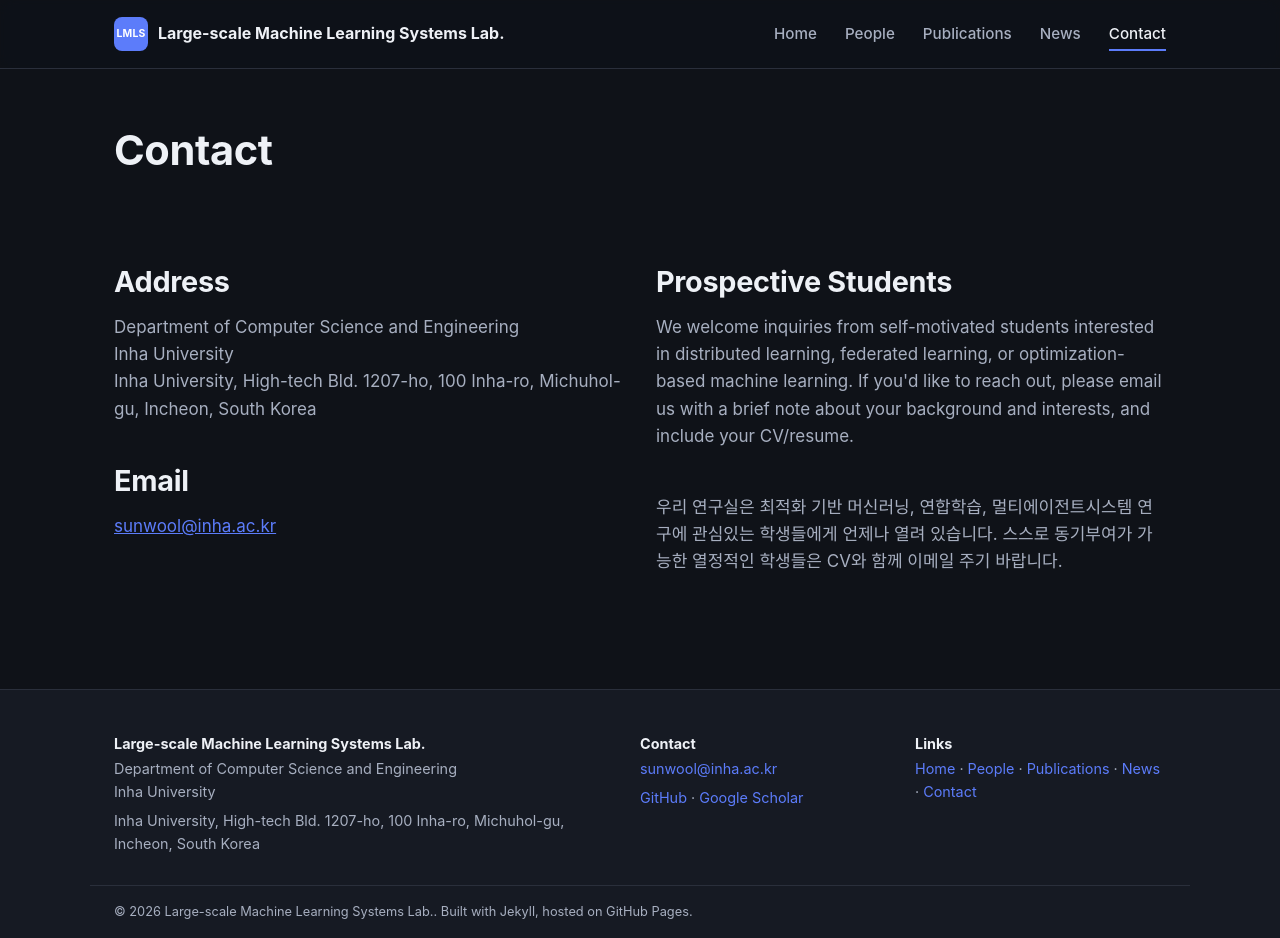
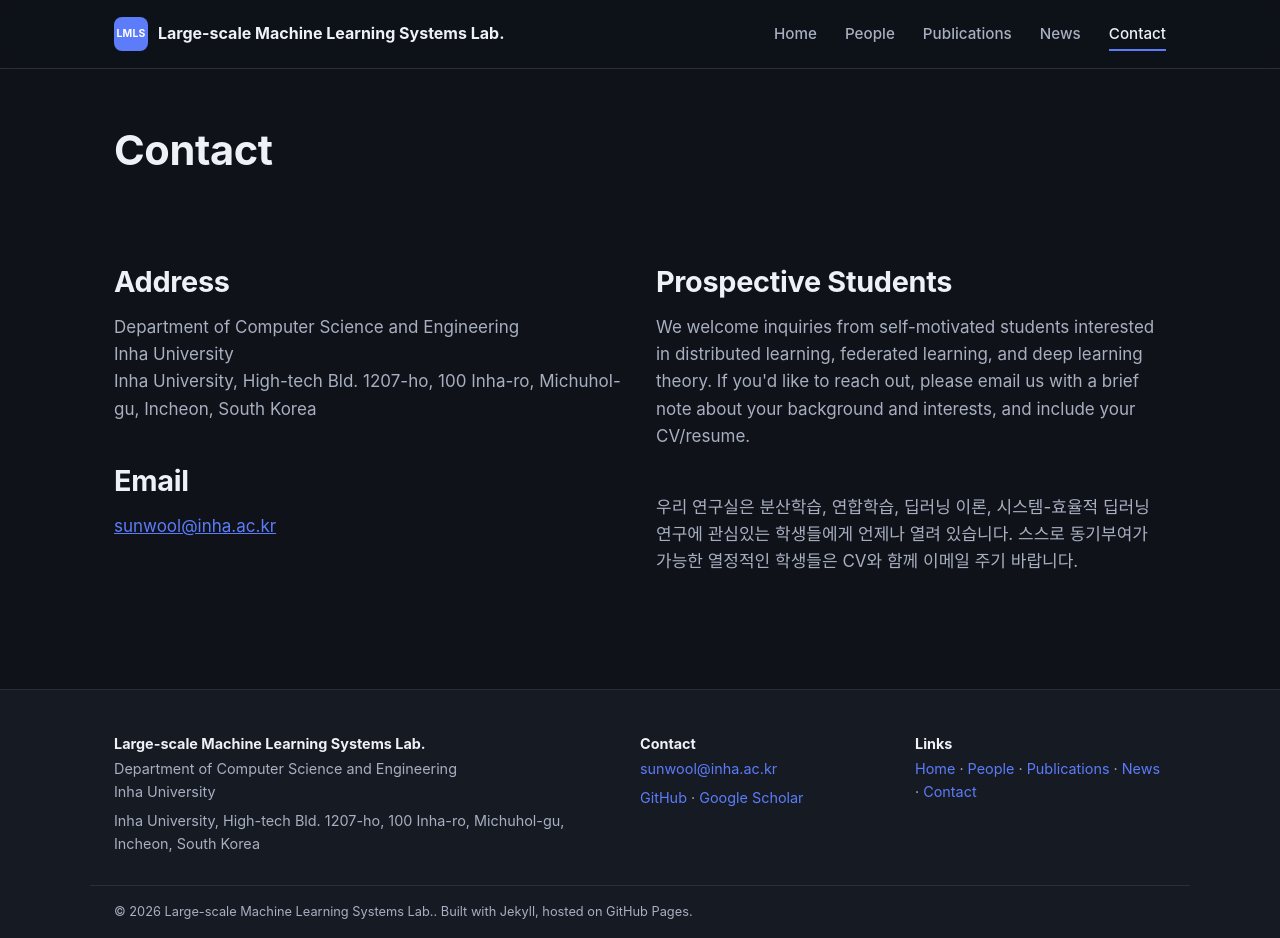
Before and after one commit to LMLS-Lab/lmls-lab.github.io, a Jekyll site: the page built from contact.md, in a window 1280 px wide and 938 px high. Built offline with Jekyll 4.4.1, drawn with Linux system fonts in a browser that asks for light colours.

Commit message:
Update contact page.

```diff
--- a/contact.md
+++ b/contact.md
@@ -23,10 +23,10 @@ permalink: /contact/
       <div class="prose">
         <h2>Prospective Students</h2>
         <p>We welcome inquiries from self-motivated students interested in distributed learning,
-        federated learning, or optimization-based machine learning. If you'd like to reach out,
+        federated learning, and deep learning theory. If you'd like to reach out,
         please email us with a brief note about your background and interests, and include your
         CV/resume.</p><br>
-        <p>우리 연구실은 최적화 기반 머신러닝, 연합학습, 멀티에이전트시스템 연구에 관심있는 학생들에게 언제나 열려 있습니다. 스스로 동기부여가 가능한 열정적인 학생들은 CV와 함께 이메일 주기 바랍니다. </p>
+        <p>우리 연구실은 분산학습, 연합학습, 딥러닝 이론, 시스템-효율적 딥러닝 연구에 관심있는 학생들에게 언제나 열려 있습니다. 스스로 동기부여가 가능한 열정적인 학생들은 CV와 함께 이메일 주기 바랍니다. </p>
 
         <!-- TODO: add admissions-cycle-specific notes, application links, or a map/directions here. -->
       </div>
```
